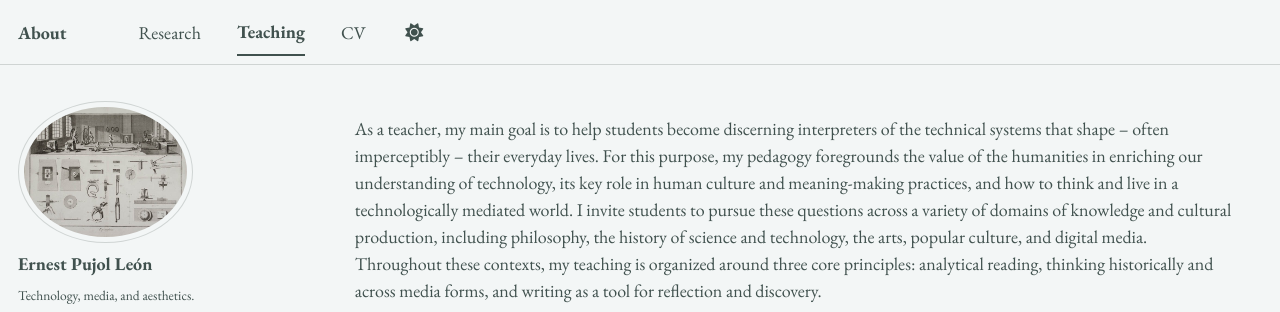
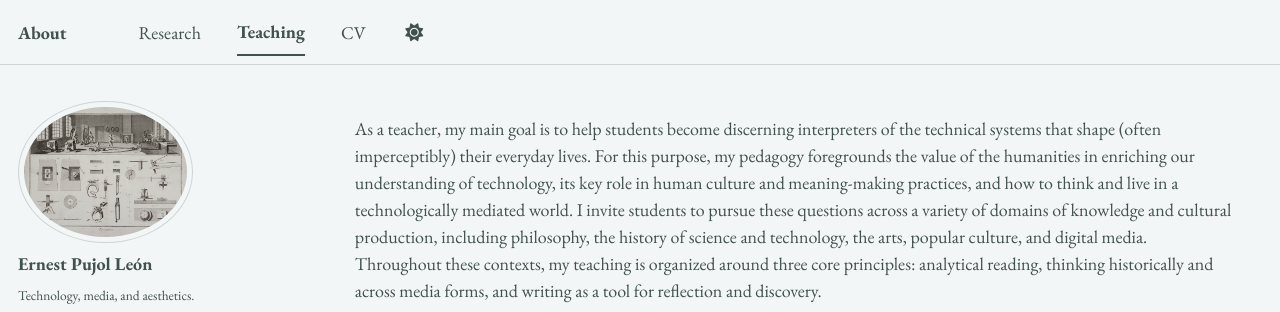
Before and after one commit to epujol90/epujol90.github.io, a Jekyll site: the page built from _pages/teaching.md, in a window 1280 px wide and 900 px high. Shown: the top 312 px of the window. Built offline with Jekyll 4.4.1, drawn with Linux system fonts in a browser that asks for light colours; some web fonts are replaced; a script bundle is joined from its source files by our own code; library files that are not in the unit come from our copies.

```diff
--- a/_pages/teaching.md
+++ b/_pages/teaching.md
@@ -5,7 +5,7 @@ permalink: /teaching/
 author_profile: true
 ---
 
-As a teacher, my main goal is to help students become discerning interpreters of the technical systems that shape -- often imperceptibly -- their everyday lives. For this purpose, my pedagogy foregrounds the value of the humanities in enriching our understanding of technology, its key role in human culture and meaning-making practices, and how to think and live in a technologically mediated world. I invite students to pursue these questions across a variety of domains of knowledge and cultural production, including philosophy, the history of science and technology, the arts, popular culture, and digital media. Throughout these contexts, my teaching is organized around three core principles: analytical reading, thinking historically and across media forms, and writing as a tool for reflection and discovery.
+As a teacher, my main goal is to help students become discerning interpreters of the technical systems that shape (often imperceptibly) their everyday lives. For this purpose, my pedagogy foregrounds the value of the humanities in enriching our understanding of technology, its key role in human culture and meaning-making practices, and how to think and live in a technologically mediated world. I invite students to pursue these questions across a variety of domains of knowledge and cultural production, including philosophy, the history of science and technology, the arts, popular culture, and digital media. Throughout these contexts, my teaching is organized around three core principles: analytical reading, thinking historically and across media forms, and writing as a tool for reflection and discovery.
 
 My teaching experience includes both classroom instruction and writing center practice at NYU and Duke University, where I earned two certificates in college teaching and writing pedagogy. I also designed and taught several undergraduate courses on media studies, philosophy of technology, and critical theory. My teaching received consistently strong evaluations and a teaching award recognizing me among the top 5% of Duke instructors in the humanities. In addition to this classroom experience, I have completed specialized training in digital and distance education through a Bass Digital Education Fellowship, which in the spring of 2023 allowed me to collaborate with Duke Learning Innovation and the Center for Computational Thinking in the design of a self-paced online course in data science and R.
 
```
